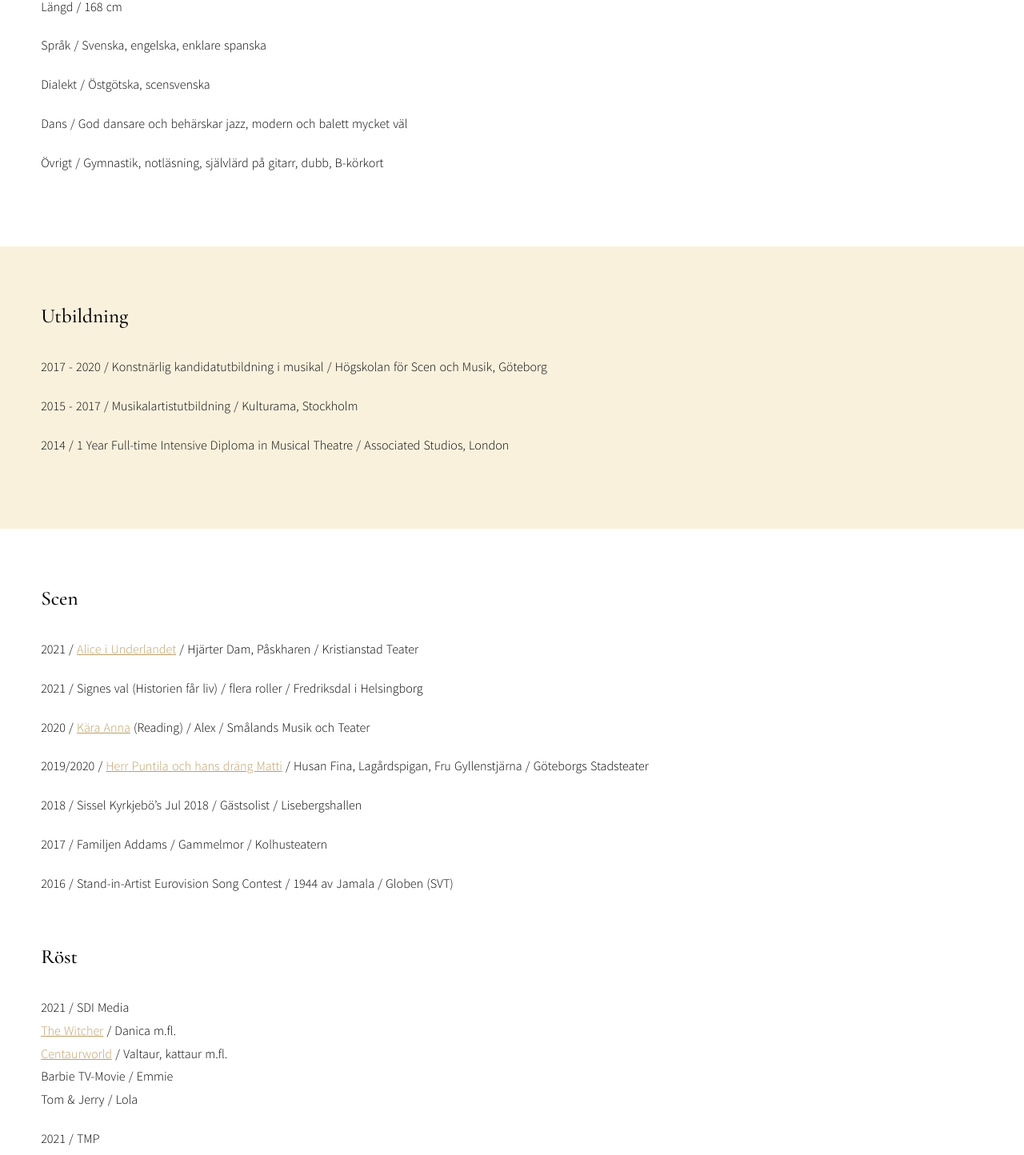
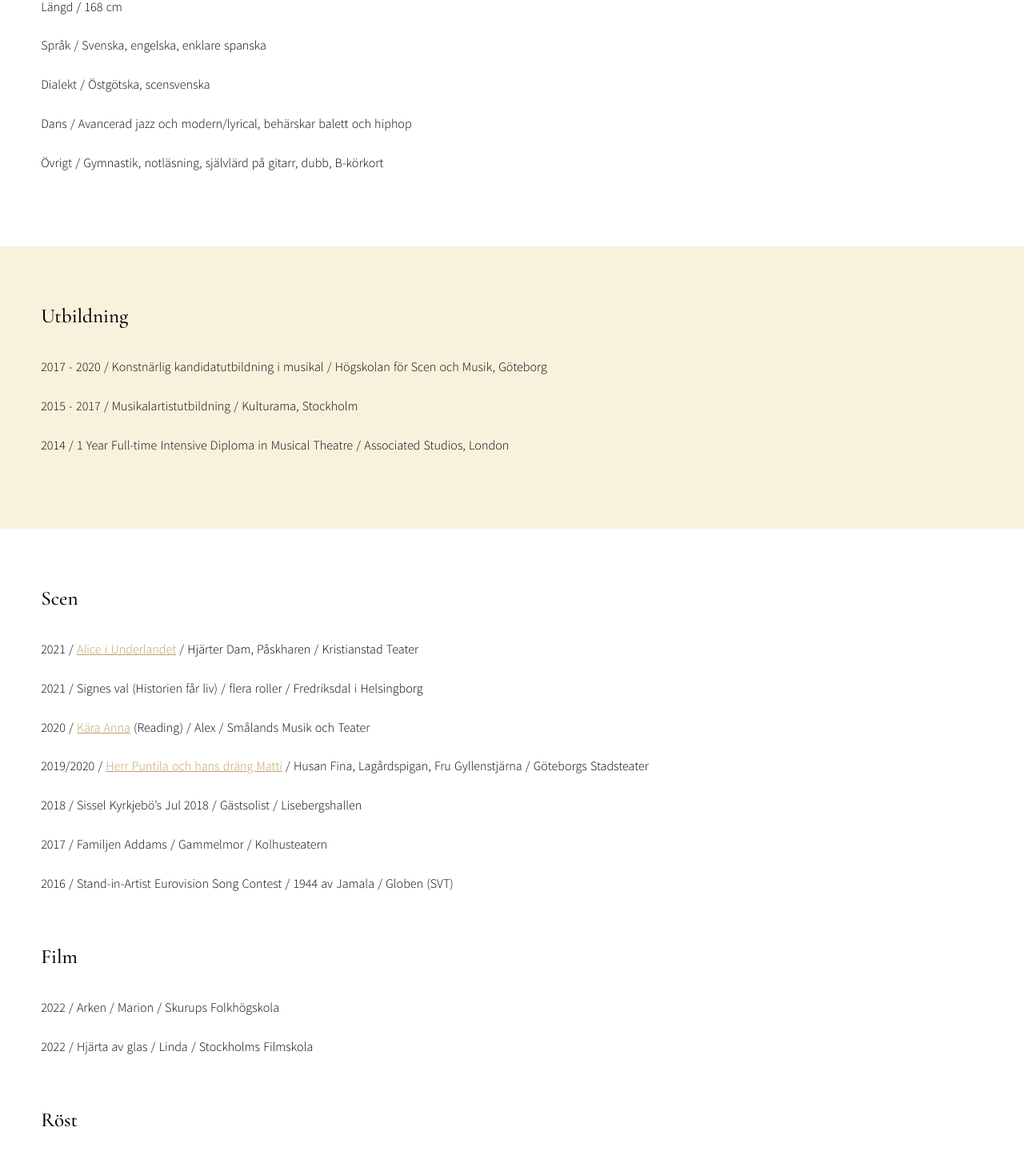
Before and after one commit to kindstrom-solutions/fridalinnell, a Nuxt app: page /cv in a window 1280 px wide. Shown: the part 1138-2582 px from the top of the page at 80% size. Built offline with nearby package versions, Linux system fonts and the light colour scheme.

Commit message:
Kortfilmsbilder + Textändringar

```diff
--- a/pages/cv.vue
+++ b/pages/cv.vue
@@ -29,7 +29,7 @@
       <p>Längd / 168 cm</p>
       <p>Språk / Svenska, engelska, enklare spanska</p>
       <p>Dialekt / Östgötska, scensvenska</p>
-      <p>Dans / God dansare och behärskar jazz, modern och balett mycket väl   </p>
+      <p>Dans / Avancerad jazz och modern/lyrical, behärskar balett och hiphop   </p>
       <p>Övrigt / Gymnastik, notläsning, självlärd på gitarr, dubb, B-körkort</p>
     </div>
     <div class="cv-section">
@@ -47,6 +47,10 @@
       <p>2018 / Sissel Kyrkjebö’s Jul 2018 / Gästsolist / Lisebergshallen</p>
       <p>2017 / Familjen Addams / Gammelmor / Kolhusteatern</p>
       <p>2016 / Stand-in-Artist Eurovision Song Contest / 1944 av Jamala / Globen (SVT)</p>
+
+      <h4 style="margin-top: 60px"> Film</h4>
+      <p>2022 / Arken / Marion / Skurups Folkhögskola </p>
+      <p>2022 / Hjärta av glas / Linda / Stockholms Filmskola </p>
 
       <h4 style="margin-top: 60px"> Röst</h4>
       <p>2021 / SDI Media <br>
--- a/pages/lyssna-titta.vue
+++ b/pages/lyssna-titta.vue
@@ -101,16 +101,24 @@
     <div class="image-gallery">
       <VueSlickCarousel v-bind="carouselSettings">
         <div class="image">
+          <img alt="Familjen Addams / Foto Glenn Rindhoff" src="/Hjärterdam.jpg">
+          <div class="caption"> Alice i Underlandet / Foto Håkan Röjder</div>
+        </div>
+        <div class="image">
+          <img alt="Familjen Addams / Foto Glenn Rindhoff" src="/Arken_säng.JPG">
+          <div class="caption">Arken</div>
+        </div>
+        <div class="image">
           <img alt="Familjen Addams / Foto Glenn Rindhoff" src="/Fridanej.JPG">
           <div class="caption"> Signes val (Historien får liv) / Foto Tomas Polvall</div>
         </div>
         <div class="image">
-          <img alt="Familjen Addams / Foto Glenn Rindhoff" src="/Hjärterdam.jpg">
+          <img alt="Familjen Addams / Foto Glenn Rindhoff" src="/Fridayey.jpg">
           <div class="caption"> Alice i Underlandet / Foto Håkan Röjder</div>
         </div>
-        <div class="image">
-          <img alt="Familjen Addams / Foto Glenn Rindhoff" src="/Fridayey.jpg">
-          <div class="caption"> Alice i Underlandet / Foto Håkan Röjder</div>
+         <div class="image">
+          <img alt="Familjen Addams / Foto Glenn Rindhoff" src="/Arken_Hall.JPG">
+          <div class="caption"> Arken</div>
         </div>
         <div class="image">
           <img alt="Familjen Addams / Foto Glenn Rindhoff" src="/FamiljenAddams.jpg">
--- a/pages/om-mig.vue
+++ b/pages/om-mig.vue
@@ -32,8 +32,8 @@
           jag exempelvis den annorlunda förmånen att som musikalstudent göra praktik i Bertolt Brechts <em>Herr Puntila och hans dräng Matti </em>på Göteborgs Stadsteater under 2019/2020. Jag har också flitig engagerat mig i
           <em>Musikalplattforms</em> vision om att lyfta fram nyskriven svensk musikal - där jag under Musikalsymposiet 2020 på Smålands Musik och Teater, gjorde den mycket
           uppskattade insatsen som Alex i musikalen <em>Kära Anna </em>skriven av Oscar Collin och Pia Ternström. Nuförtiden arbetar jag dessutom i studion med röstjobb i form av dubbning och
-          röstskådespeleri. I framtiden hoppas jag kunna ta min gestaltning till nya miljöer där jag kan
-          få chansen att filma.
+          röstskådespeleri. Under våren 2022 har jag också skaffat mig den efterlängtade
+          erfarenheten av att filma, och hoppas framöver få möjligheten att fortsätta utveckla mitt skådespeleri inom film.
         </p>
         <p>
           Jag är hopplöst kär i gestaltning och det sceniska uttrycket. Det bara är så. Jag är ett funny
```
Also changed, not shown: static/Arken_Hall.JPG (added), static/Arken_säng.JPG (added).
